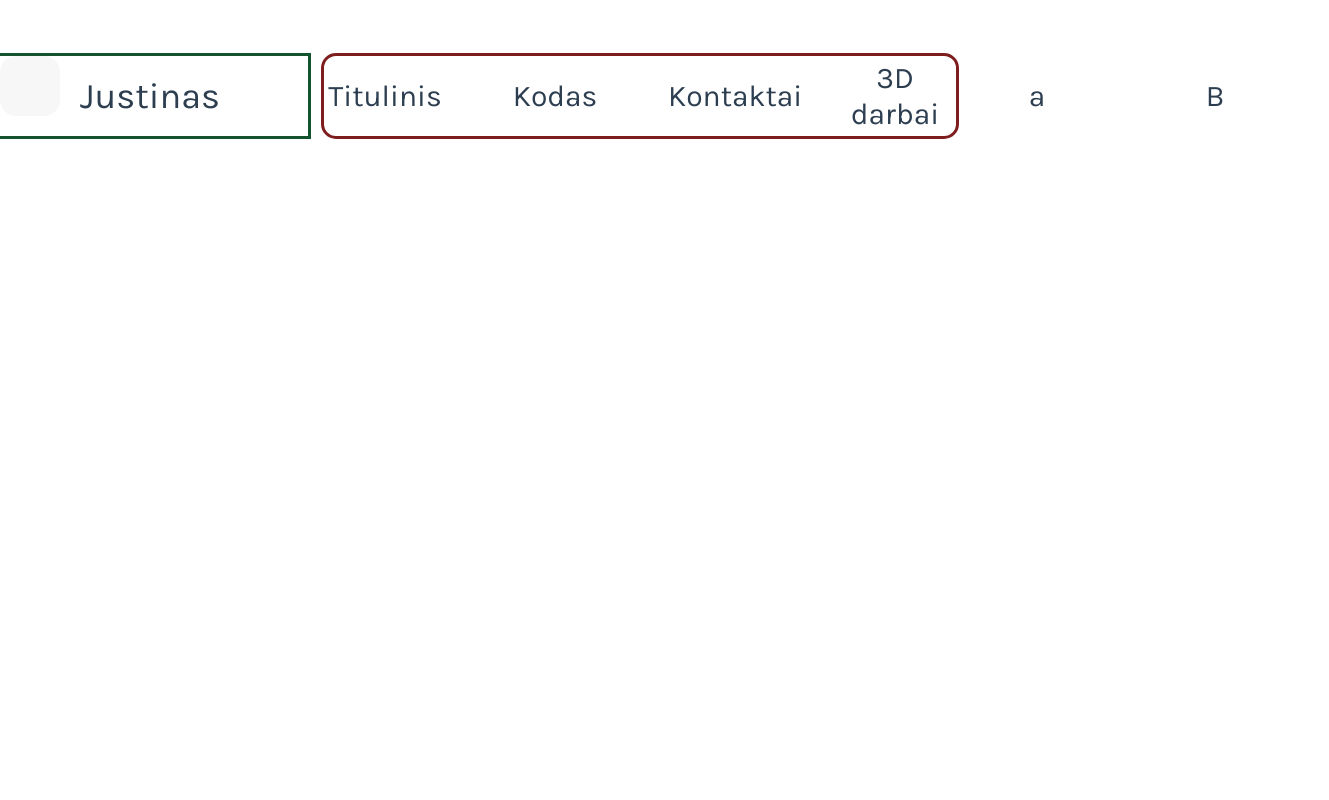
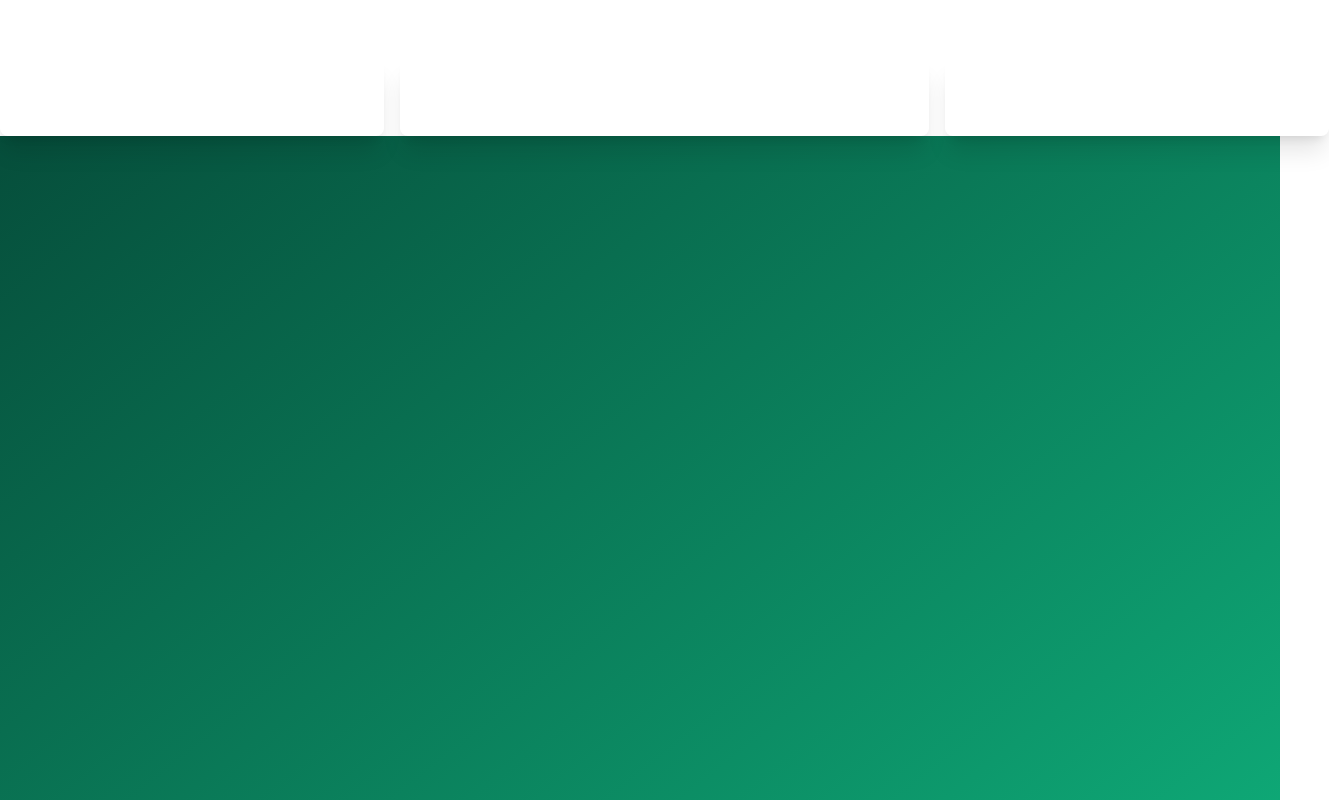
Before and after one commit to JustPause/My-Webside, a Vue app: page / in a window 1280 px wide. Shown: the top 800 px of the page, 1329 px wide, since content can reach past the window. Built offline with nearby package versions, Linux system fonts and the light colour scheme.

Commit message:
One steap

```diff
--- a/index.html
+++ b/index.html
@@ -5,12 +5,6 @@
     <link rel="icon" href="/new_favicon.ico" />
     <meta name="viewport" content="width=device-width, initial-scale=1.0" />
     <title>Justinas Home-page</title>
-    <link rel="preconnect" href="https://fonts.googleapis.com" />
-    <link rel="preconnect" href="https://fonts.gstatic.com" crossorigin />
-    <link
-      href="https://fonts.googleapis.com/css2?family=Work+Sans:ital,wght@0,100..900;1,100..900&display=swap"
-      rel="stylesheet"
-    />
   </head>
   <body>
     <div id="app"></div>
--- a/src/App.vue
+++ b/src/App.vue
@@ -1,12 +1,15 @@
 <script setup>
 import Header from "./components/Header.vue";
 import Footer from "./components/Footer.vue";
+
+import mainWindow from "./components/Index.vue"
 </script>
 
 <template>
   <Header />
 
   <main>
+    <mainWindow/>
   </main>
 
   <Footer />
--- a/src/assets/base.css
+++ b/src/assets/base.css
@@ -1,6 +1,6 @@
 /* Google fonts */
 
-@import url("https://fonts.googleapis.com/css2?family=Karla&display=swap");
+@import url("https://fonts.googleapis.com/css2?family=Karla&family=Nunito+Sans:ital,opsz,wght@0,6..12,200..1000;1,6..12,200..1000&display=swap");
 
 /* Tailwind */
 
@@ -10,59 +10,55 @@
 
 /* color palette from <https://github.com/vuejs/theme> */
 :root {
-  --vt-c-white: #ffffff;
-  --vt-c-white-soft: #f8f8f8;
-  --vt-c-white-mute: #f2f2f2;
+  --white: #ffffff;
+  --white-soft: #f8f8f8;
+  --white-mute: #f2f2f2;
 
-  --vt-c-black: #181818;
-  --vt-c-black-soft: #222222;
-  --vt-c-black-mute: #282828;
+  --black: #181818;
+  --black-soft: #222222;
+  --black-mute: #282828;
 
-  --vt-c-indigo: #2c3e50;
+  --indigo: #2c3e50;
 
-  --vt-c-divider-light-1: rgba(60, 60, 60, 0.29);
-  --vt-c-divider-light-2: rgba(60, 60, 60, 0.12);
-  --vt-c-divider-dark-1: rgba(84, 84, 84, 0.65);
-  --vt-c-divider-dark-2: rgba(84, 84, 84, 0.48);
+  --divider-light-1: rgba(60, 60, 60, 0.29);
+  --divider-light-2: rgba(60, 60, 60, 0.12);
+  --divider-dark-1: rgba(84, 84, 84, 0.65);
+  --divider-dark-2: rgba(84, 84, 84, 0.48);
 
-  --vt-c-text-light-1: var(--vt-c-indigo);
-  --vt-c-text-light-2: rgba(60, 60, 60, 0.66);
-  --vt-c-text-dark-1: var(--vt-c-white);
-  --vt-c-text-dark-2: rgba(255, 255, 255, 0.8);
+  --text-light-1: var(--indigo);
+  --text-light-2: rgba(60, 60, 60, 0.66);
+  --text-dark-1: var(--white);
+  --text-dark-2: rgba(255, 255, 255, 0.8);
+
+  --color-highlighters: darkorange;
+
+  --page-width: 1280px;
 }
 
 /* semantic color variables for this project */
 :root {
-  --color-background: var(--vt-c-white);
-  --color-background-soft: var(--vt-c-white-soft);
-  --color-background-mute: var(--vt-c-white-mute);
+  --color-background: var(--white);
+  --color-background-soft: var(--white-soft);
+  --color-background-mute: var(--white-mute);
 
-  --color-border: var(--vt-c-divider-light-2);
-  --color-border-hover: var(--vt-c-divider-light-1);
+  --color-border: var(--divider-light-2);
+  --color-border-hover: var(--divider-light-1);
 
-  --color-heading: var(--vt-c-text-light-1);
-  --color-text: var(--vt-c-text-light-1);
-
-  --section-gap: 160px;
-
-  --border-radius: 1.2em;
-
-  --page-width: 1280px;
+  --color-heading: var(--text-light-1);
+  --color-text: var(--text-light-1);
 }
 
 @media (prefers-color-scheme: dark) {
   :root {
-    --color-background: var(--vt-c-black);
-    --color-background-soft: var(--vt-c-black-soft);
-    --color-background-mute: var(--vt-c-black-mute);
+    --color-background: var(--black);
+    --color-background-soft: var(--black-soft);
+    --color-background-mute: var(--black-mute);
 
-    --color-border: var(--vt-c-divider-dark-2);
-    --color-border-hover: var(--vt-c-divider-dark-1);
+    --color-border: var(--divider-dark-2);
+    --color-border-hover: var(--divider-dark-1);
 
-    --color-heading: var(--vt-c-text-dark-1);
-    --color-text: var(--vt-c-text-dark-2);
-
-    --color-highlighters: darkorange;
+    --color-heading: var(--text-dark-1);
+    --color-text: var(--text-dark-2);
   }
 }
 
@@ -80,11 +76,14 @@ body {
   background: var(--color-background);
   transition: color 0.5s, background-color 0.5s;
   line-height: 1.6;
-  font-family: "Karla", sans-serif;
-  font-size: 16px;
-  font-weight: 400;
-  font-style: normal;
+
   text-rendering: optimizeLegibility;
   -webkit-font-smoothing: antialiased;
   -moz-osx-font-smoothing: grayscale;
+
+  font-family: "Nunito Sans", sans-serif;
+  font-optical-sizing: auto;
+  font-weight: 500;
+  font-style: normal;
+  font-variation-settings: "wdth" 100, "YTLC" 500;
 }
--- a/src/assets/main.css
+++ b/src/assets/main.css
@@ -5,99 +5,3 @@
   margin: 0 auto;
   font-weight: normal;
 }
-
-body {
-  display: block;
-  position: static;
-}
-
-a,
-.highlighters {
-  text-decoration: none;
-  color: var(--color-highlighters);
-  transition: 0.4s;
-}
-
-.text {
-  padding: 2em 2em;
-}
-
-h1 {
-  font-weight: 600;
-  font-size: 5em;
-  padding-bottom: 0.4em;
-  letter-spacing: -1px;
-  line-height: 1;
-  color: var(--color-heading);
-}
-h2 {
-  font-size: 2em;
-  letter-spacing: -1px;
-  line-height: 1.2;
-  font-weight: 500;
-}
-h3 {
-  font-weight: 600;
-  padding-right: 1.4em;
-  padding-bottom: 0.8em;
-  font-size: 1.4em;
-}
-h4 {
-  font-size: 1em;
-  font-weight: 600;
-}
-
-.SplitH {
-  border-left: var(--size) solid var(--color-highlighters);
-  border-radius: var(--border-radius);
-  height: calc(inherit - 100px);
-  margin: 1em 2em;
-}
-.SplitV {
-  border-bottom: var(--size) solid var(--color-highlighters);
-  border-radius: var(--border-radius);
-  height: inherit;
-
-  margin: 0 1em;
-  width: 97.5%;
-}
-
-@media only screen and (max-width: 600px) {
-  body {
-    font-size: 24px;
-  }
-  h1 {
-    font-size: 2em;
-  }
-  h2 {
-    font-size: 1.8em;
-  }
-  h3 {
-    font-size: 1.2em;
-  }
-  .inline-flex{
-    display: grid;
-  }
-}
-
-@media only screen and (min-width: 601px) and (max-width: 768px) {
-  body {
-    font-size: 24px;
-  }
-}
-
-@media only screen and (min-width: 769px) and (max-width: 992px) {
-  body {
-    font-size: 22px;
-  }
-}
-
-@media only screen and (min-width: 993px) and (max-width: 1280px) {
-  body {
-    font-size: 20px;
-  }
-}
-
-
-@media (hover: hover) {
-}
--- a/src/components/Header.vue
+++ b/src/components/Header.vue
@@ -1,35 +1,55 @@
 <template>
-    <nav className="grid grid-cols-4 gap-4 pt-14">
-        <div className="logo inline-flex outline outline-green-900">
-            <div class="icon rounded-2xl"></div>
+    <nav class="flex gap-4 text-white text-sm font-bold font-mono leading-6 bg-stripes-indigo rounded-lg pt-14">
+        <div class="w-96 h-20 flex-none rounded-lg flex items-center justify-center p-2 shadow-xl">
+            <div class="icon w-14 h-14 rounded-2xl"></div>
             <p className="text-4xl text-center flex ml-5 logo-text">Justinas</p>
         </div>
+        <div class="p-4 h-20 grow rounded-lg flex items-center justify-around
+         category shadow-xl">
+            <button className="hover:outline outline-2 outline-color rounded-xl p-3 text-3xl ">Titulinis</button>
+            <button className="hover:outline outline-2 outline-color rounded-xl p-3 text-3xl ">Kodas</button>
+            <button className="hover:outline outline-2 outline-color rounded-xl p-3 text-3xl ">Kontaktai</button>
+            <button className="hover:outline outline-2 outline-color rounded-xl p-3 text-3xl ">3D darbai</button>
+        </div>
+        <div class="p-4 w-96 h-20 flex-none rounded-lg flex items-center justify-around shadow-xl">
+            <button className="hover:outline outline-2 outline-color rounded-xl p-2 text-3xl">
+                <svg xmlns="http://www.w3.org/2000/svg" fill="none" viewBox="0 0 24 24" stroke-width="1.5"
+                    stroke="currentColor" class="size-12">
+                    <path stroke-linecap="round" stroke-linejoin="round"
+                        d="M21.752 15.002A9.72 9.72 0 0 1 18 15.75c-5.385 0-9.75-4.365-9.75-9.75 0-1.33.266-2.597.748-3.752A9.753 9.753 0 0 0 3 11.25C3 16.635 7.365 21 12.75 21a9.753 9.753 0 0 0 9.002-5.998Z" />
+                </svg>
+                <!-- <svg xmlns="http://www.w3.org/2000/svg" fill="none" viewBox="0 0 24 24" stroke-width="1.5"
+                    stroke="currentColor" class="size-6">
+                    <path stroke-linecap="round" stroke-linejoin="round"
+                        d="M12 3v2.25m6.364.386-1.591 1.591M21 12h-2.25m-.386 6.364-1.591-1.591M12 18.75V21m-4.773-4.227-1.591 1.591M5.25 12H3m4.227-4.773L5.636 5.636M15.75 12a3.75 3.75 0 1 1-7.5 0 3.75 3.75 0 0 1 7.5 0Z" />
+                </svg> -->
 
-        <div className="grid grid-cols-4 gap-12 col-span-2 outline outline-red-900 rounded-xl">
-            <button className="hover:outline outline-color rounded-xl m-1 text-3xl">Titulinis</button>
-            <button className="hover:outline outline-color rounded-xl m-1 text-3xl">Kodas</button>
-            <button className="hover:outline outline-color rounded-xl m-1 text-3xl">Kontaktai</button>
-            <button className="hover:outline outline-color rounded-xl m-1 text-3xl">3D darbai</button>
-        </div>
-
-        <div className="grid grid-cols-2 gap-12">
-            <button className="hover:outline outline-color rounded-xl m-1 text-3xl row-span-1">a</button>
-            <button className="hover:outline outline-color rounded-xl m-1 text-3xl">B</button>
+            </button>
+            <button className="hover:outline outline-2 outline-color rounded-xl p-2 text-3xl">
+                <p className="text-4xl leading-11">LT</p>
+            </button>
         </div>
     </nav>
-
-
 </template>
 
 <style scoped>
 .icon {
-    width: 3em;
-    height: 3em;
-    background-color: #f7f7f7;
+
+    background-color: var(--white);
 }
 
 .logo-text {
     justify-content: center;
     align-items: center;
 }
+
+.category {}
+
+.outline-color {
+    outline-color: var(--black-mute);
+}
+
+.leading-11 {
+    line-height: 3.25rem;
+}
 </style>
--- /dev/null
+++ b/src/components/Index.vue
@@ -0,0 +1,3 @@
+<template>
+    <body className="bg-gradient-to-tl from-emerald-500 to-emerald-900" style="height: 1000px;"></body>
+</template>
--- a/tailwind.config.js
+++ b/tailwind.config.js
@@ -6,6 +6,7 @@ export default {
   ],
   theme: {
     extend: {},
+    fontFamily: {}
   },
   plugins: [],
 }
```
Also changed, not shown: 1 other file (tests, documents, lock files or other folders).
